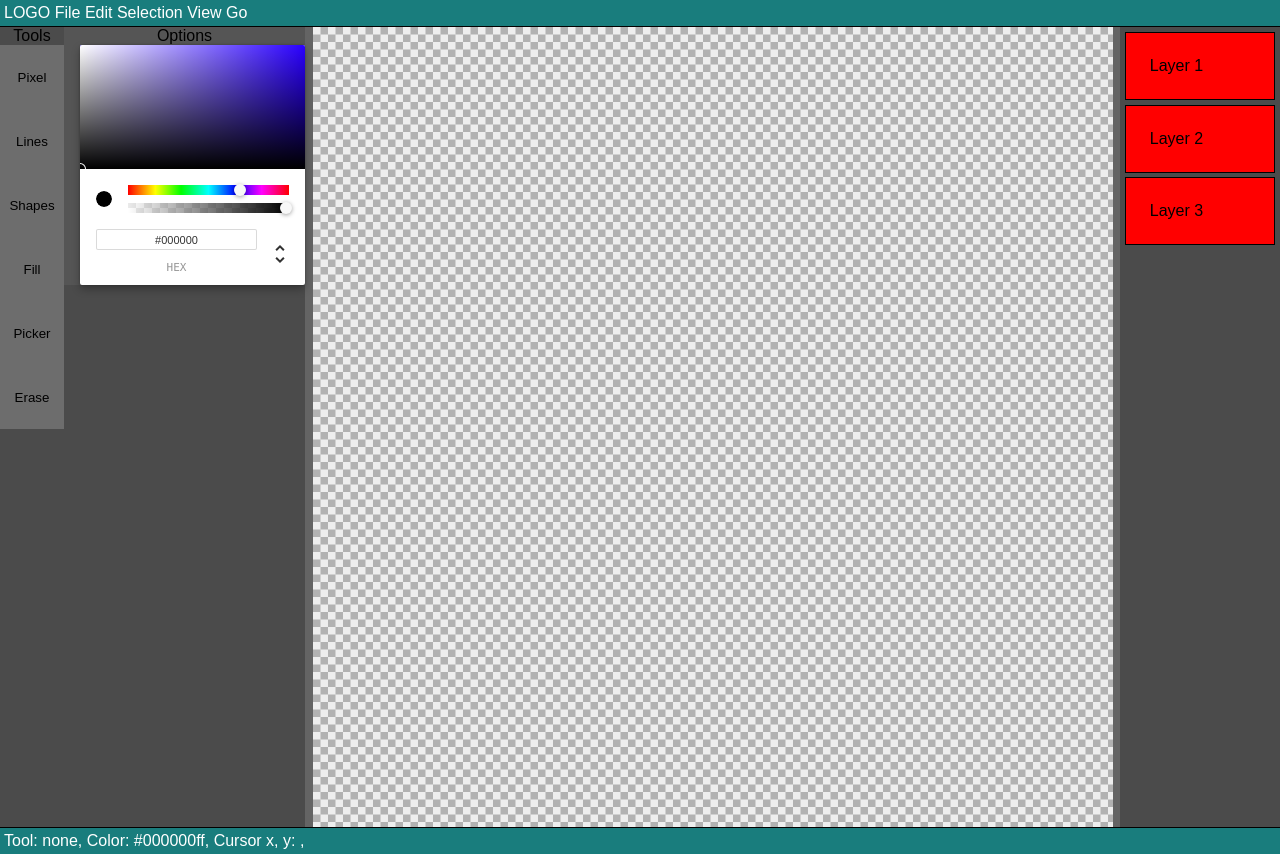
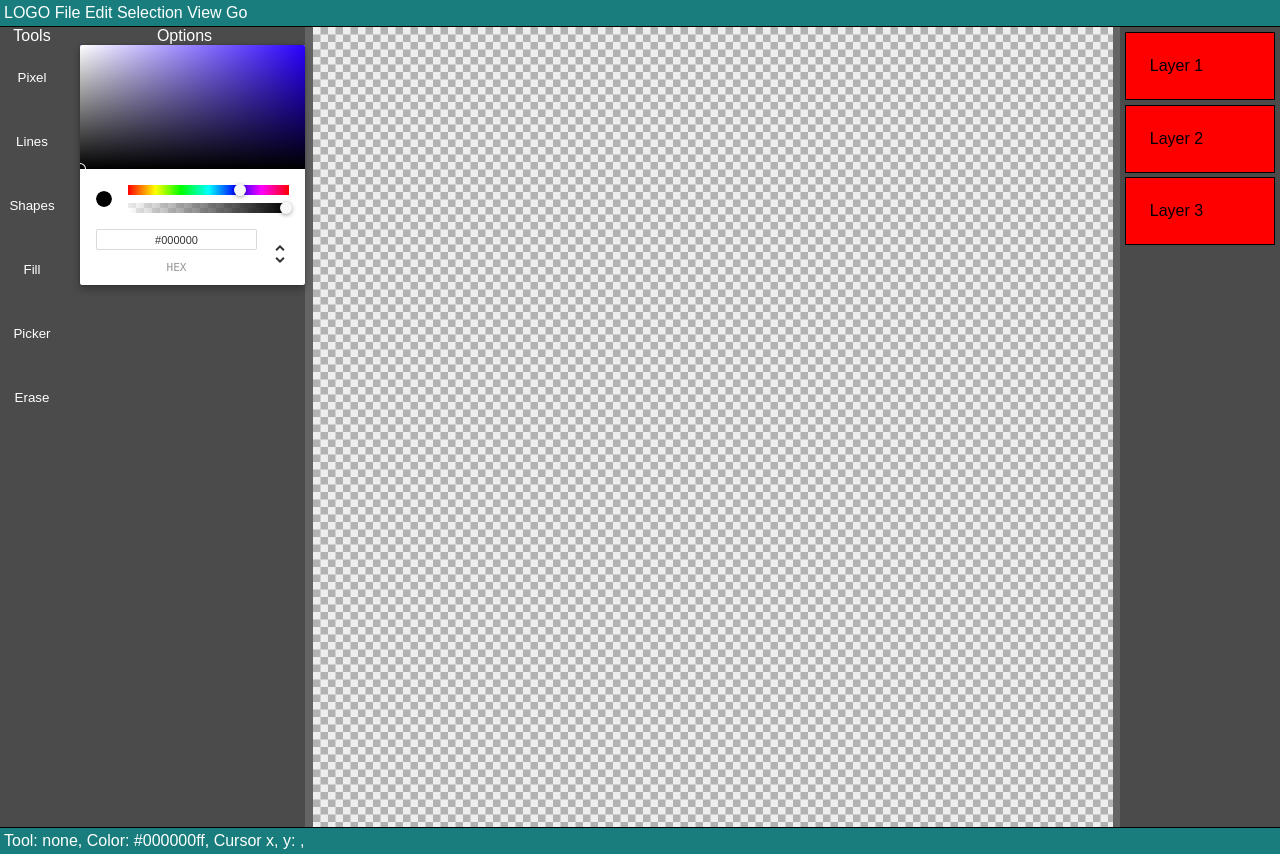
Before and after one commit to flyingmisaki/pixel-art-editor-2, a React (Create React App) app: page / in a window 1280 px wide. Built offline with nearby package versions, Linux system fonts and the light colour scheme.

Commit message:
little update on buttons

```diff
--- a/src/components/ToolBox/ToolBox.css
+++ b/src/components/ToolBox/ToolBox.css
@@ -10,12 +10,14 @@
 
 .toolBarTitle {
     text-align: center;
+    color: white;
 }
 
 .toolBar button {
     width: 4rem;
     height: 4rem;
-    background-color: rgb(109, 109, 109);
+    background-color: rgb(75, 75, 75);
+    color: white;
     border: none;
 }
 
@@ -29,12 +31,12 @@
 
 .toolOptionsTitle {
     text-align: center;
+    color: white;
 }
 
 .toolOptions {
     display: flex;
     flex-direction: column;
-    background-color: rgb(85, 85, 85);
     height: 100%;
 }
 
```
